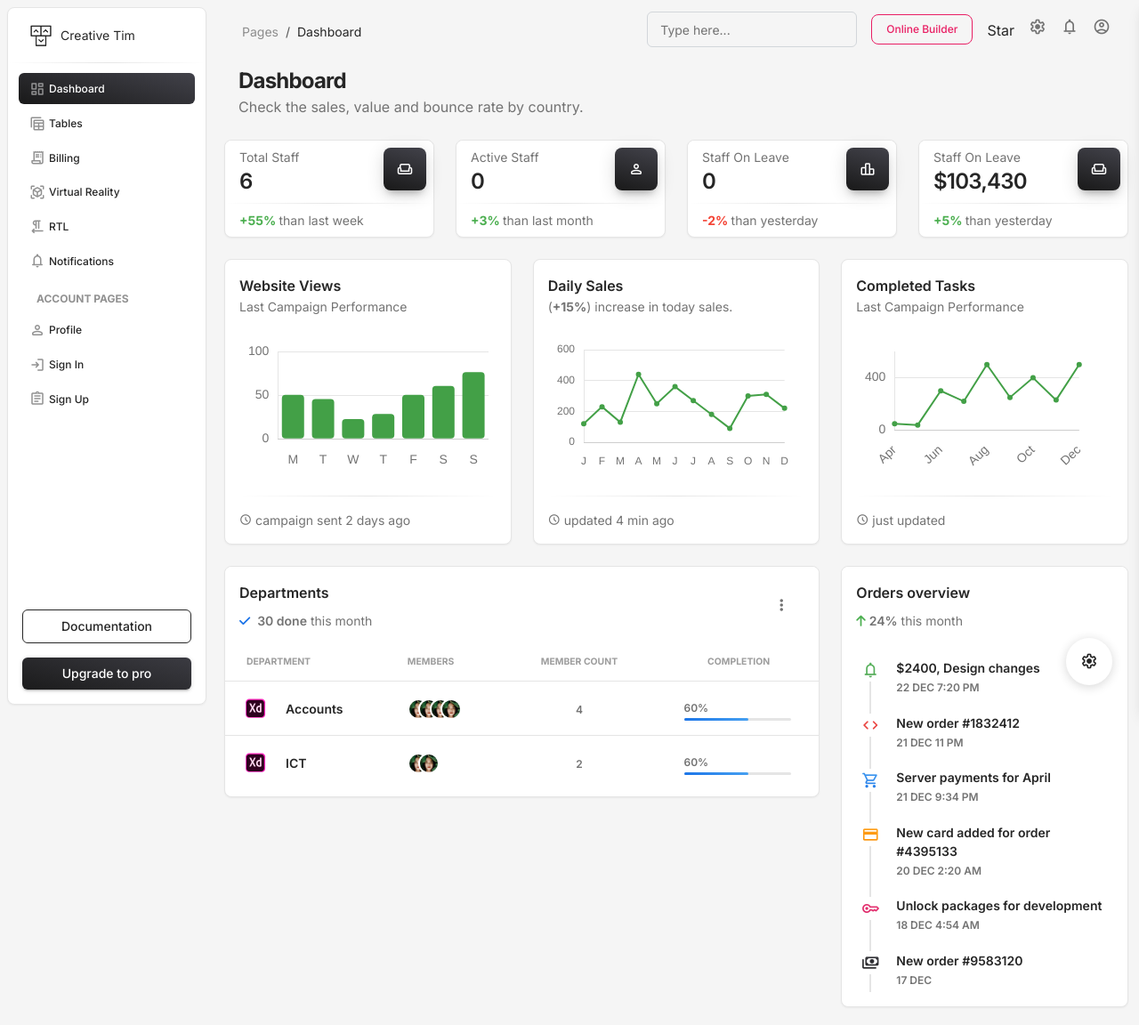
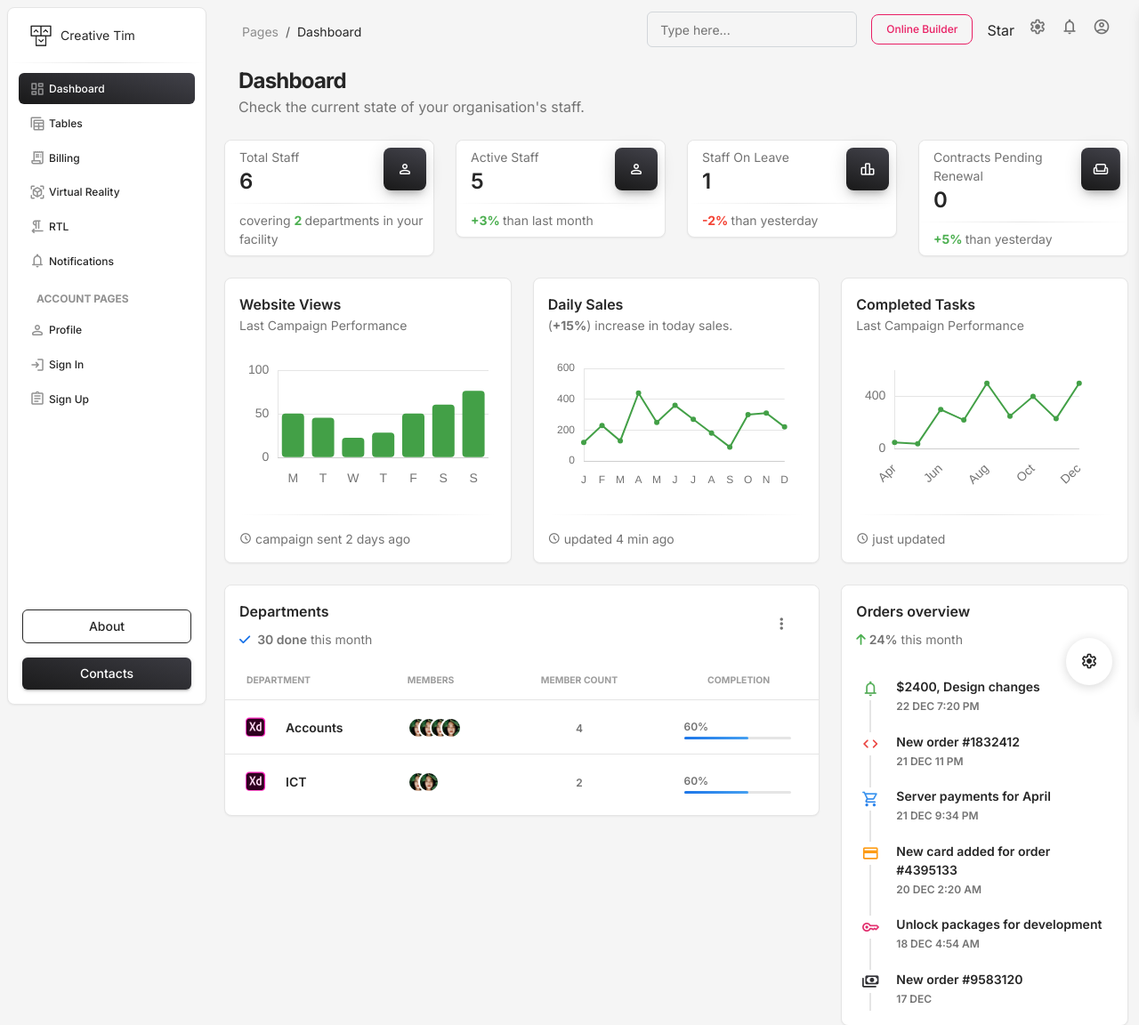
Before and after one commit to WendyAchieng01/employeemgmt, a Django app: page /dashboard/ in a window 1280 px wide; the page is wider, and only the part inside the window is pictured. Shown: the top 1152 px of that part at 89% size. Run offline with Django 5.2, Linux system fonts and the light colour scheme; data comes from the database, SQL or seed files in the repository; some libraries are stand-ins or nearby versions.

Commit message:
Dashboard progressing

```diff
--- a/core/views.py
+++ b/core/views.py
@@ -17,9 +17,8 @@ def dashboard(request):
 
     # Base queryset
     staff = Staff.objects.all()
-    present = Staff.objects.filter(employment_status='active')
-    print(present)
-    on_leave = staff.filter(employment_status='Inactive')
+    present = staff.filter(employment_status='ACTIVE')
+    on_leave = staff.filter(employment_status='INACTIVE')
 
     # Apply search filter (Name, ID, Email, KRA PIN)
     if search_query:
--- a/templates/dashboard.html
+++ b/templates/dashboard.html
@@ -79,58 +79,15 @@
       'GTM-K9BGS8K': true
     });
   </script>
-  <!-- Analytics-Optimize Snippet -->
-  <script>
-    (function(i, s, o, g, r, a, m) {
-      i['GoogleAnalyticsObject'] = r;
-      i[r] = i[r] || function() {
-        (i[r].q = i[r].q || []).push(arguments)
-      }, i[r].l = 1 * new Date();
-      a = s.createElement(o),
-        m = s.getElementsByTagName(o)[0];
-      a.async = 1;
-      a.src = g;
-      m.parentNode.insertBefore(a, m)
-    })(window, document, 'script', 'https://www.google-analytics.com/analytics.js', 'ga');
-    ga('create', 'UA-46172202-22', 'auto', {
-      allowLinker: true
-    });
-    ga('set', 'anonymizeIp', true);
-    ga('require', 'GTM-K9BGS8K');
-    ga('require', 'displayfeatures');
-    ga('require', 'linker');
-    ga('linker:autoLink', ["2checkout.com", "avangate.com"]);
-  </script>
-  <!-- end Analytics-Optimize Snippet -->
-  <!-- Google Tag Manager -->
-  <script>
-    (function(w, d, s, l, i) {
-      w[l] = w[l] || [];
-      w[l].push({
-        'gtm.start': new Date().getTime(),
-        event: 'gtm.js'
-      });
-      var f = d.getElementsByTagName(s)[0],
-        j = d.createElement(s),
-        dl = l != 'dataLayer' ? '&l=' + l : '';
-      j.async = true;
-      j.src =
-        'https://www.googletagmanager.com/gtm.js?id=' + i + dl;
-      f.parentNode.insertBefore(j, f);
-    })(window, document, 'script', 'dataLayer', 'GTM-NKDMSK6');
-  </script>
-  <!-- End Google Tag Manager -->
 </head>
 
 <body class="g-sidenav-show  bg-gray-100">
   <!-- Extra details for Live View on GitHub Pages -->
   <!-- Google Tag Manager (noscript) -->
-  <noscript><iframe src="https://www.googletagmanager.com/ns.html?id=GTM-NKDMSK6" height="0" width="0" style="display:none;visibility:hidden"></iframe></noscript>
-  <!-- End Google Tag Manager (noscript) -->
   <aside class="sidenav navbar navbar-vertical navbar-expand-xs border-radius-lg fixed-start ms-2  bg-white my-2" id="sidenav-main">
     <div class="sidenav-header">
       <i class="fas fa-times p-3 cursor-pointer text-dark opacity-5 position-absolute end-0 top-0 d-none d-xl-none" aria-hidden="true" id="iconSidenav"></i>
-      <a class="navbar-brand px-4 py-3 m-0" href="dashboard.html" target="_blank">
+      <a class="navbar-brand px-4 py-3 m-0" href="{% url 'core:dashboard' %}" target="_blank">
         <img src="{% static '/img/logo-ct-dark.png' %}" class="navbar-brand-img" width="26" height="26" alt="main_logo">
         <span class="ms-1 text-sm text-dark">Creative Tim</span>
       </a>
@@ -139,7 +96,7 @@
     <div class="collapse navbar-collapse  w-auto " id="sidenav-collapse-main">
       <ul class="navbar-nav">
         <li class="nav-item">
-          <a class="nav-link active bg-gradient-dark text-white" href="https://demos.creative-tim.com/material-dashboard/pages/dashboard.html">
+          <a class="nav-link active bg-gradient-dark text-white" href="{% url 'core:dashboard' %}">
             <i class="material-symbols-rounded opacity-5">dashboard</i>
             <span class="nav-link-text ms-1">Dashboard</span>
           </a>
@@ -199,8 +156,8 @@
     </div>
     <div class="sidenav-footer position-absolute w-100 bottom-0 ">
       <div class="mx-3">
-        <a class="btn btn-outline-dark mt-4 w-100" href="https://www.creative-tim.com/learning-lab/bootstrap/overview/material-dashboard?ref=sidebarfree" type="button">Documentation</a>
-        <a class="btn bg-gradient-dark w-100" href="https://www.creative-tim.com/product/material-dashboard-pro?ref=sidebarfree" type="button">Upgrade to pro</a>
+        <a class="btn btn-outline-dark mt-4 w-100" href="#" type="button">About</a>
+        <a class="btn bg-gradient-dark w-100" href="#" type="button">Contacts</a>
       </div>
     </div>
   </aside>
@@ -223,7 +180,7 @@
           </div>
           <ul class="navbar-nav d-flex align-items-center  justify-content-end">
             <li class="nav-item d-flex align-items-center">
-              <a class="btn btn-outline-primary btn-sm mb-0 me-3" target="_blank" href="https://www.creative-tim.com/builder?ref=navbar-material-dashboard">Online Builder</a>
+              <a class="btn btn-outline-primary btn-sm mb-0 me-3" target="_blank" href="#">Online Builder</a>
             </li>
             <li class="mt-1">
               <a class="github-button" href="https://github.com/creativetimofficial/material-dashboard" data-icon="octicon-star" data-size="large" data-show-count="true" aria-label="Star creativetimofficial/material-dashboard on GitHub">Star</a>
@@ -330,7 +287,7 @@
         <div class="ms-3">
           <h3 class="mb-0 h4 font-weight-bolder">Dashboard</h3>
           <p class="mb-4">
-            Check the sales, value and bounce rate by country.
+            Check the current state of your organisation's staff.
           </p>
         </div>
         <div class="col-xl-3 col-sm-6 mb-xl-0 mb-4">
@@ -342,13 +299,13 @@
                   <h4 class="mb-0">{{ staff_list.count }}</h4>
                 </div>
                 <div class="icon icon-md icon-shape bg-gradient-dark shadow-dark shadow text-center border-radius-lg">
-                  <i class="material-symbols-rounded opacity-10">weekend</i>
+                  <i class="material-symbols-rounded opacity-10">person</i>
                 </div>
               </div>
             </div>
             <hr class="dark horizontal my-0">
             <div class="card-footer p-2 ps-3">
-              <p class="mb-0 text-sm"><span class="text-success font-weight-bolder">+55% </span>than last week</p>
+              <p class="mb-0 text-sm">covering <span class="text-success font-weight-bolder">{{ departments.count }} </span>departments in your facility</p>
             </div>
           </div>
         </div>
@@ -395,8 +352,8 @@
             <div class="card-header p-2 ps-3">
               <div class="d-flex justify-content-between">
                 <div>
-                  <p class="text-sm mb-0 text-capitalize">Staff on Leave</p>
-                  <h4 class="mb-0">$103,430</h4>
+                  <p class="text-sm mb-0 text-capitalize">Contracts Pending Renewal</p>
+                  <h4 class="mb-0">0</h4>
                 </div>
                 <div class="icon icon-md icon-shape bg-gradient-dark shadow-dark shadow text-center border-radius-lg">
                   <i class="material-symbols-rounded opacity-10">weekend</i>
```
